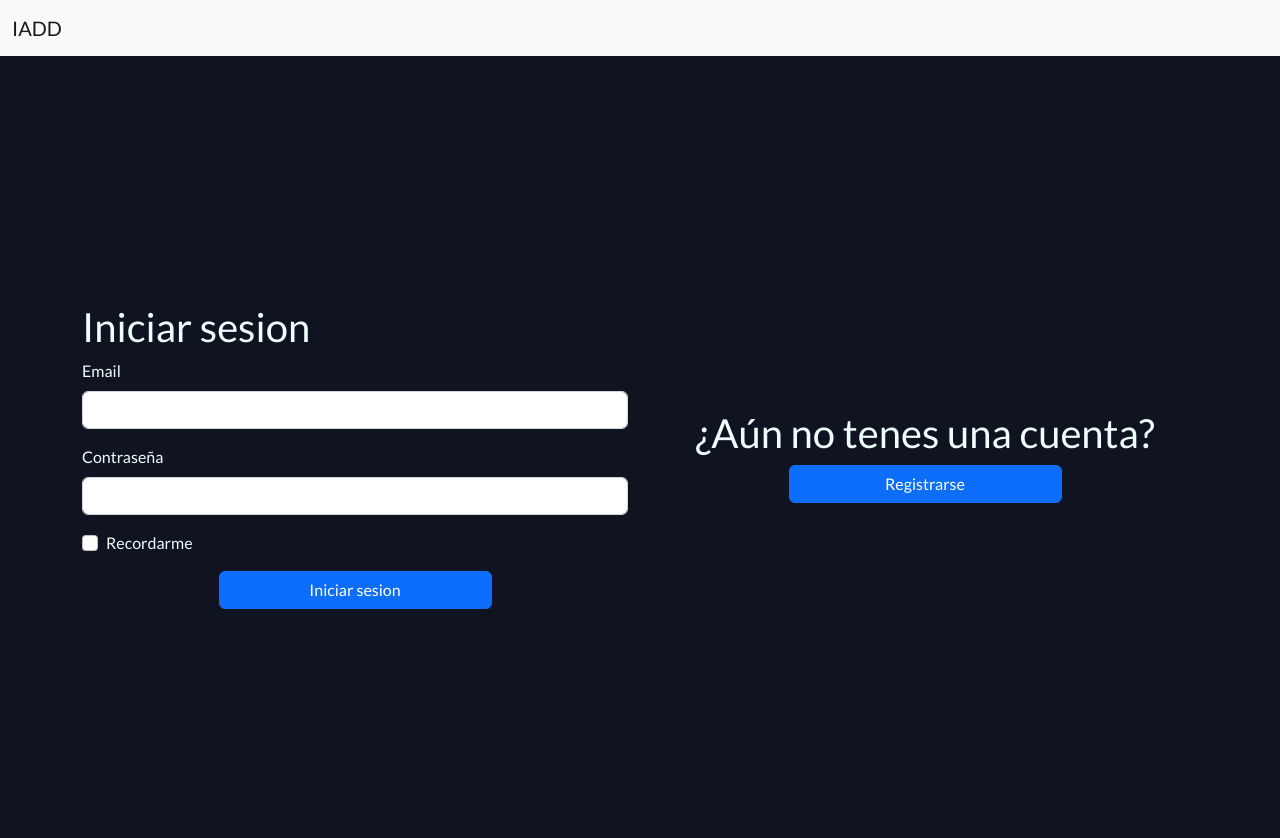
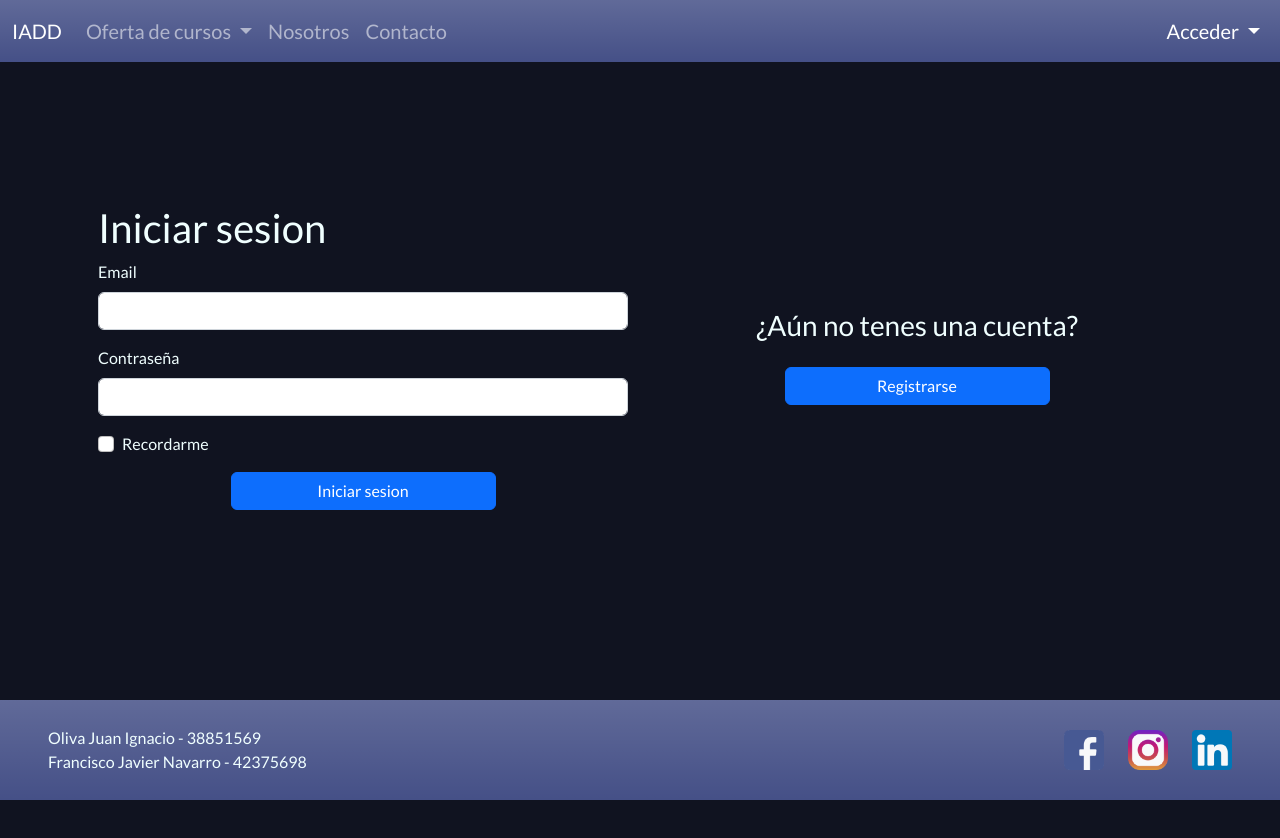
Before and after one commit to olicodea/tp-final-interfaces, a plain HTML site: page secciones/iniciarSesion.html in a window 1280 px wide. After the commit the page ends 800 px from the top, so only its background shows below. Drawn offline with nearby package versions, Linux system fonts and the light colour scheme.

Commit message:
replicar header y footer, arreglar iniciarSesion spacing

```diff
--- a/secciones/iniciarSesion.html
+++ b/secciones/iniciarSesion.html
@@ -13,18 +13,76 @@
         />
         <link rel="stylesheet" href="../style.css" />
       </head>
-<body>
+<body class="d-flex flex-column justify-content-between vh-100">
   <header>
-        <nav class="navbar navbar-expand-lg bg-light">
+    <nav
+      class="navbar navbar-expand-lg navbar-dark bg-gradient dropdown-custom"
+    >
       <div class="container-fluid">
-           <a class="navbar-brand" href="../index.html">IADD</a>
-           <button class="navbar-toggler" type="button" data-bs-toggle="collapse" data-bs-target="#navbarSupportedContent" aria-controls="navbarSupportedContent" aria-expanded="false" aria-label="Toggle navigation">
+        <a class="navbar-brand" href="indexLogueado.html">IADD</a>
+        <button
+          class="navbar-toggler"
+          type="button"
+          data-bs-toggle="collapse"
+          data-bs-target="#navbarSupportedContent"
+          aria-controls="navbarSupportedContent"
+          aria-expanded="false"
+          aria-label="Toggle navigation"
+        >
           <span class="navbar-toggler-icon"></span>
         </button>
+        <div class="collapse navbar-collapse" id="navbarSupportedContent">
+          <ul class="navbar-nav me-auto">
+            <li class="nav-item dropdown">
+              <a
+                class="nav-link dropdown-toggle"
+                href="#"
+                role="button"
+                data-bs-toggle="dropdown"
+                aria-expanded="false"
+              >
+                Oferta de cursos
+              </a>
+              <ul
+                class="dropdown-menu dropdown-menu-dark dropdown-menu-end navbar-custom"
+              >
+                <li><a class="dropdown-item" href="#">CURSO A</a></li>
+                <li><a class="dropdown-item" href="#">CURSO B</a></li>
+                <li>
+                  <a class="dropdown-item" href="#">CURSO C</a>
+                </li>
+                <li>
+                  <a class="dropdown-item" href="#">CURSO D</a>
+                </li>
+              </ul>
+            </li>
+            <li class="nav-item">
+              <a class="nav-link" href="#">Nosotros</a>
+            </li>
+            <li class="nav-item">
+              <a class="nav-link" href="#">Contacto</a>
+            </li>
+          </ul>
+
+          <div class="d-flex">
+            <ul class="navbar-nav me-auto mb-2 mb-lg-0">
+              <li class="nav-item dropwdown">
+                <a class="nav-link dropdown-toggle active" href="#" role="button" data-bs-toggle="dropdown" aria-expanded="false">
+                  Acceder
+                </a>
+                  <ul class="dropdown-menu dropdown-menu-end navbar-custom dropdown-menu-dark">
+                    <li><a class="dropdown-item" href="iniciarSesion.html">Iniciar sesión</a></li>
+                    <li><a class="dropdown-item" href="#">Registrarse</a></li>
+                  </ul>
+              </li>
+            </ul>
+           </div>
+        </div>
+      </div>
     </nav>
   </header>
-    <main class="contenedor-IniciarSesion">
-        <div class="container w-80">
+    <main class="container contenedor-IniciarSesion">
+        <div class="px-3 w-100">
             <div class="row align-items-center">
               <div class="col-12 col-lg-6">
                 <form>
@@ -43,16 +101,16 @@
                       <input type="checkbox" class="form-check-input" id="exampleCheck1">
                       <label class="form-check-label" for="exampleCheck1">Recordarme</label>
                     </div>
-                    <div class="d-grid gap-2 col-6 mx-auto">
+                    <div class="d-grid gap-2 col-12 col-lg-6 mx-auto">
                       <a href="indexLogueado.html" class="btn btn-primary">Iniciar sesion</a>
                     </div>
                   </form>
               </div>
-            <div class="col-12 col-lg-6 justify-content-center text-center">
-                <div>
-                  <h1>¿Aún no tenes una cuenta?</h3>
+            <div class="col-12 col-lg-6 justify-content-center text-center mt-5 mt-lg-0">
+                <div class="w-100 d-flex justify-content-start justify-content-lg-center">
+                  <h3>¿Aún no tenes una cuenta?</h3>
                 </div>
-                <div class="d-grid gap-2 col-6 mx-auto">
+                <div class="d-grid gap-2 col-12 col-lg-6 mx-auto mt-3">
                   <a href=# class="btn btn-primary">Registrarse</a>
                 </div>
             </div>
@@ -61,6 +119,31 @@
         </div>
 
     </main>
+    <footer
+      class="row custom-footer d-flex align-items-center px-0 mx-0 dropdown-custom bg-gradient mt-0 mt-sm-5 py-3"
+    >
+      <div class="ps-0 ps-md-5 col-12 col-md-8 d-flex flex-column align-items-center d-md-block">
+        <p class="p-0 m-0">Oliva Juan Ignacio - 38851569</p>
+        <p class="p-0 m-0">Francisco Javier Navarro - 42375698</p>
+      </div>
+      <div class="col-0 col-md-4 d-none d-md-flex justify-content-end pe-5">
+        <div class="icon bg-light rounded-3">
+          <a href=""
+            ><img class="w-100" src="../imagenes/facebook.png" alt=""
+          /></a>
+        </div>
+        <div class="icon bg-light rounded-5 ms-4">
+          <a href=""
+            ><img class="w-100" src="../imagenes/instagram.png" alt=""
+          /></a>
+        </div>
+        <div class="icon bg-light rounded-3 ms-4">
+          <a href=""
+            ><img class="w-100" src="../imagenes/linkedin.png" alt=""
+          /></a>
+        </div>
+      </div>
+    </footer>
     <script src="https://cdn.jsdelivr.net/npm/bootstrap@5.2.2/dist/js/bootstrap.bundle.min.js" integrity="sha384-OERcA2EqjJCMA+/3y+gxIOqMEjwtxJY7qPCqsdltbNJuaOe923+mo//f6V8Qbsw3" crossorigin="anonymous"></script>
 </body>
 </html>
--- a/style.css
+++ b/style.css
@@ -52,7 +52,6 @@ h1, hr, .card-custom, p{
  }
 
  .contenedor-IniciarSesion > div >div{
-    min-height: 100vh;
     align-items: center;
  }
 
```
Also changed, not shown: secciones/MisCursos.html (+3 -3 lines), secciones/claseEnVivo.html (+3 -3 lines), secciones/cursoDetalle.html (+14 -6 lines). Lines whose indentation alone changed are shown as unchanged.
